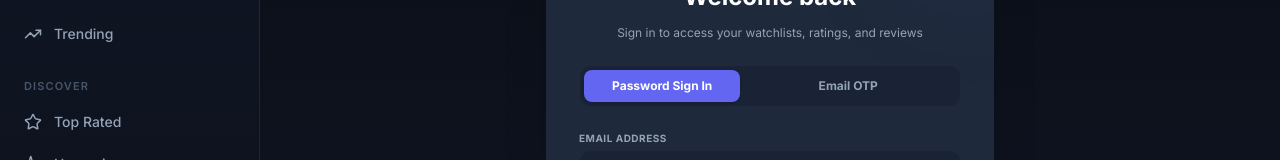
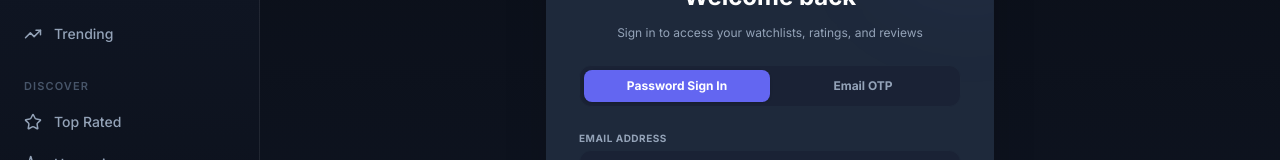
Before and after one commit to 22kathan/MovieVerse, a Next.js app: page /sign-in in a window 1280 px wide. Shown: the part 255-415 px from the top of the page. Built offline with nearby package versions, Linux system fonts and the light colour scheme; no server answers.

Commit message:
style: align sign-in tabs symmetrically

```diff
--- a/src/app/sign-in/page.tsx
+++ b/src/app/sign-in/page.tsx
@@ -445,7 +445,7 @@ function SignInForm() {
           <button
             type="button"
             onClick={() => { setLoginType("otp"); setError(""); }}
-            className={`flex-grow py-2 text-xs font-bold rounded-lg transition-all cursor-pointer ${
+            className={`flex-1 py-2 text-xs font-bold rounded-lg transition-all cursor-pointer ${
               loginType === "otp"
                 ? "bg-[var(--brand-primary)] text-white shadow-sm"
                 : "text-[var(--text-secondary)] hover:text-white"
```
